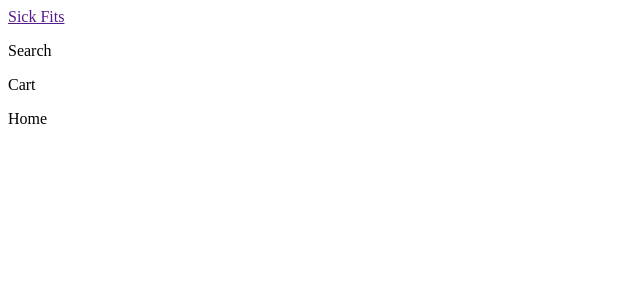
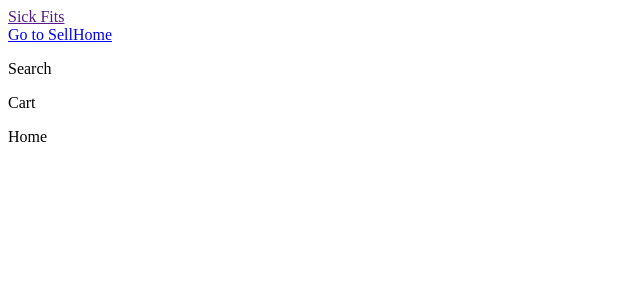
Before and after one commit to Igor333m/sick-fits, a Next.js app in the folder frontend/: page / in a window 1280 px wide. Shown: the top 300 px of the page, without its empty margins (0-640 px from the left). Built offline with nearby package versions, Linux system fonts and the light colour scheme.

Commit message:
Header fix

```diff
--- a/frontend/components/Header.js
+++ b/frontend/components/Header.js
@@ -1,8 +1,10 @@
+import Nav from './Nav';
 const Header = () => (
   <div>
     <div className="bar">
       <a href="">Sick Fits</a>
     </div>
+    <Nav />
     <div className="sub-bar">
       <p>Search</p>
     </div>
--- a/frontend/components/Nav.js
+++ b/frontend/components/Nav.js
@@ -4,8 +4,10 @@ const Nav = () => (
     <Link href="/sell">
 			<a>Go to Sell</a>
 		</Link>
-    <Link href="/sell">
+    <Link href="/">
 			<a>Home</a>
 		</Link>
   </div>
 )
+
+export default Nav;
```
